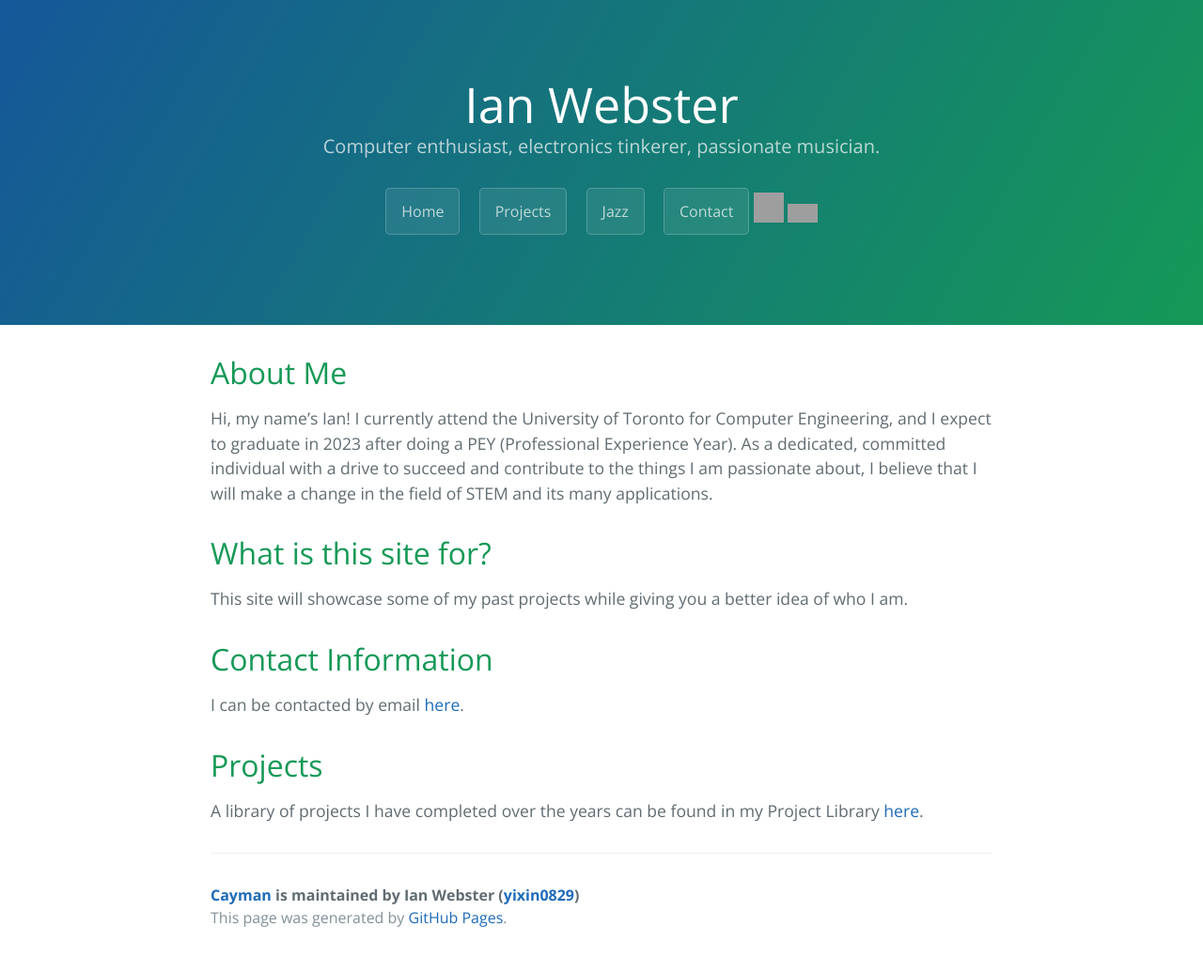
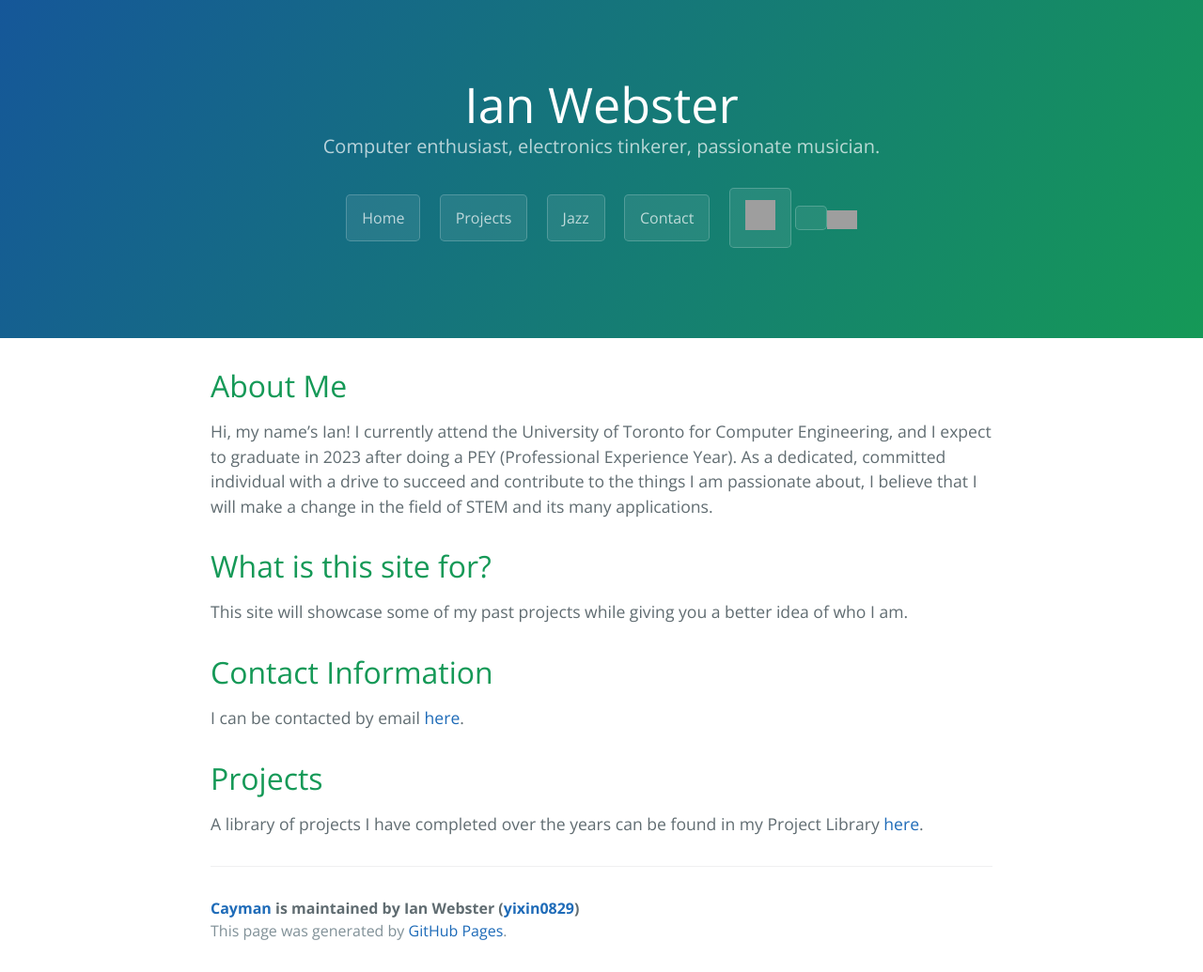
Before and after one commit to yixin0829/Cayman, a Jekyll site: the page built from index.md, in a window 1280 px wide. Shown: the whole page at 94% size. Built offline with Jekyll 4.4.1, drawn with Linux system fonts in a browser that asks for light colours; grey boxes are pictures that could not be loaded.

Commit message:
Update default.html

```diff
--- a/_layouts/default.html
+++ b/_layouts/default.html
@@ -38,7 +38,7 @@
         <a href="{{ '/Cayman/project-library.html' }}" class="btn">Projects</a>
         <a href="{{ '/Cayman/jazz.html' }}" class="btn">Jazz</a>
         <a href="{{ '/Cayman/contact/index.html' }}" class="btn">Contact</a>
-        <iframe allowtransparency="true" scrolling="no" frameborder="no" src="https://w.soundcloud.com/icon/?url=http%3A%2F%2Fsoundcloud.com%2Fiwebsterproductions&color=orange_white&size=32" style="width: 32px; height: 32px;"></iframe>
+        <a class="btn"><iframe allowtransparency="true" scrolling="no" frameborder="no" src="https://w.soundcloud.com/icon/?url=http%3A%2F%2Fsoundcloud.com%2Fiwebsterproductions&color=orange_white&size=32" style="width: 32px; height: 32px;"></iframe></a>
 
         <style>
           .strava-badge- { display: inline-block; height: 32px; }
@@ -46,7 +46,7 @@
           .strava-badge-:hover { background-position: 0 -47px; }
           .strava-badge-follow { height: 32px; width: 32px; background: url(//badges.strava.com/echelon-sprite-32.png) no-repeat 0 0; }
         </style>
-        <a href="http://strava.com/athletes/10225865/badge" class="strava-badge- strava-badge-follow" target="_blank"><img src="//badges.strava.com/echelon-sprite-32.png" alt="Strava" /></a>
+        <a class="btn"><a href="http://strava.com/athletes/10225865/badge" class="strava-badge- strava-badge-follow" target="_blank"><img src="//badges.strava.com/echelon-sprite-32.png" alt="Strava" /></a></a>
       {% endif %}
     </header>
 
```
